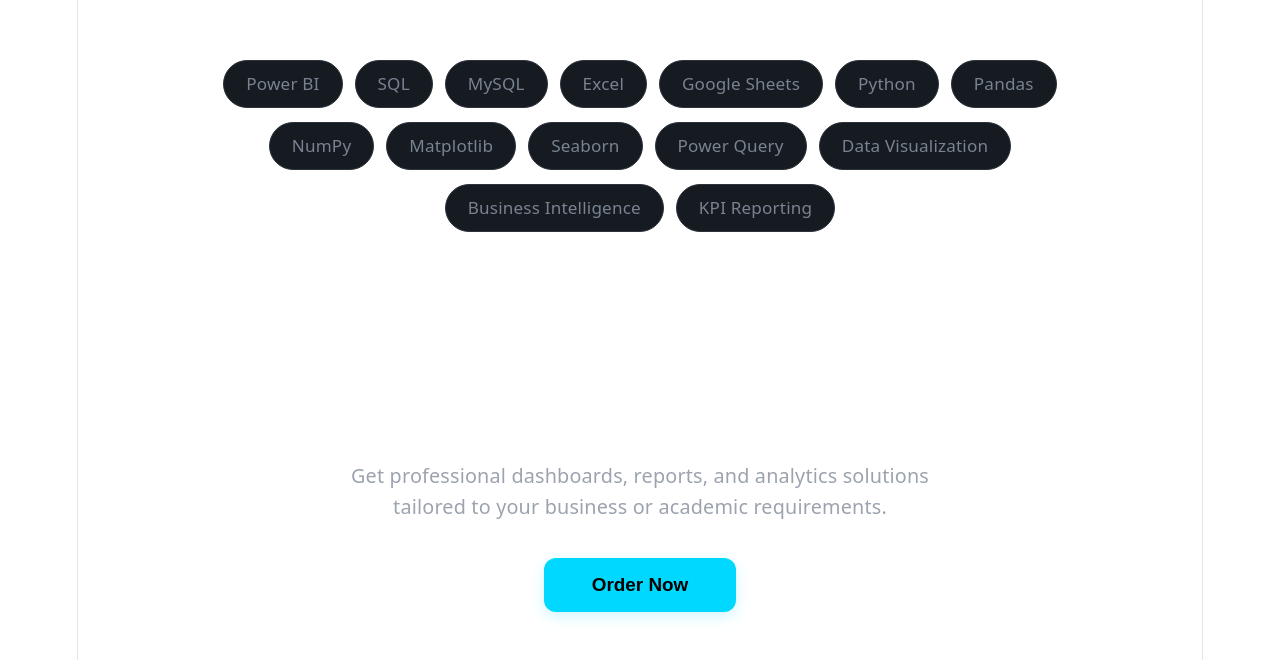
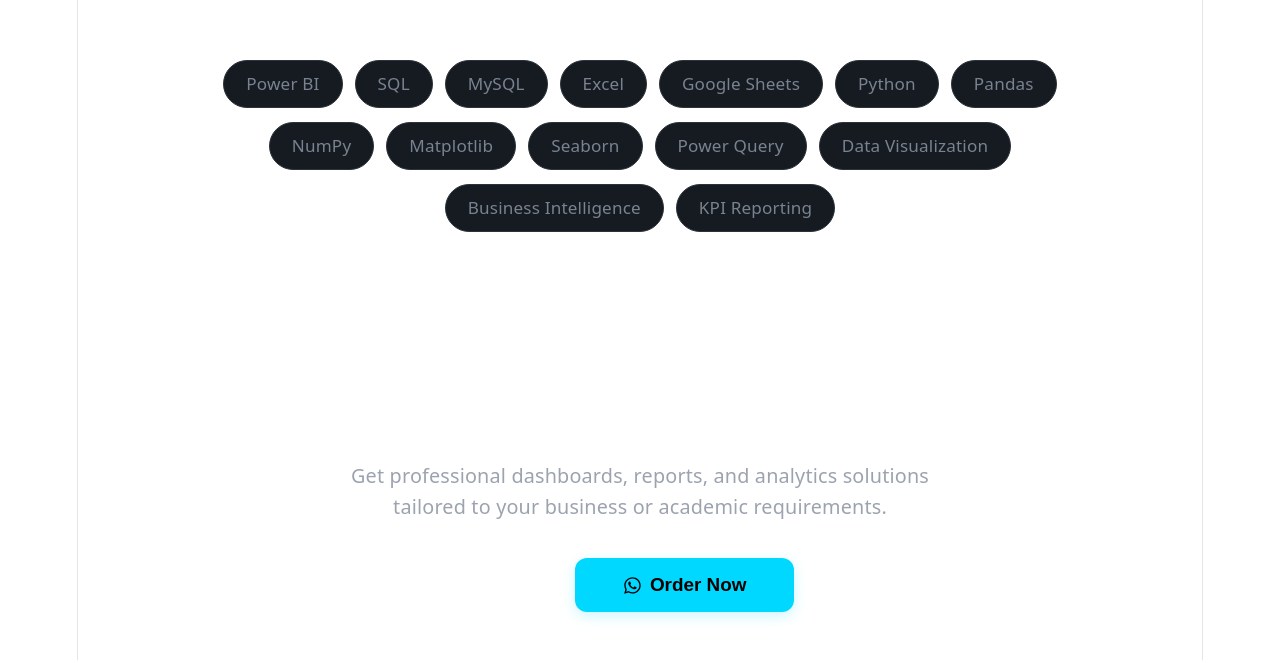
Before and after one commit to Harshita1375/Harshita-Tiwary, a React app: page /data-analytics in a window 1280 px wide. Shown: the part 2273-2933 px from the top of the page. Built offline with nearby package versions, Linux system fonts and the light colour scheme; the HTML template or start-up script is replaced by a standard one.

Commit message:
Fix: Final Update

```diff
--- a/src/components/CanvaDesign.tsx
+++ b/src/components/CanvaDesign.tsx
@@ -1,3 +1,4 @@
+import { FaWhatsapp } from "react-icons/fa6";
 import "./FrontendService.css";
 
 const FrontendService = () => {
@@ -183,7 +184,17 @@
           brand, social media, or academic projects.
         </p>
 
-        <button>Order Now</button>
+        <button
+          className="order-btn"
+          onClick={() =>
+            window.open(
+              "https://wa.me/919113770945?text=Hi%20Harshita,%20I'm%20interested%20in%20your%20services.",
+              "_blank"
+            )
+          }
+        >
+          <FaWhatsapp /> Order Now
+        </button>
       </div>
     </section>
   );
--- a/src/components/DataAnalytics.tsx
+++ b/src/components/DataAnalytics.tsx
@@ -1,5 +1,5 @@
 import "./FrontendService.css";
-
+import { FaWhatsapp } from "react-icons/fa";
 const FrontendService = () => {
   return (
     <section className="FullStack-service">
@@ -199,7 +199,17 @@
     to your business or academic requirements.
   </p>
 
-  <button>Order Now</button>
+  <button
+    className="order-btn"
+    onClick={() =>
+      window.open(
+        "https://wa.me/919113770945?text=Hi%20Harshita,%20I'm%20interested%20in%20your%20services.",
+        "_blank"
+      )
+    }
+  >
+    <FaWhatsapp /> Order Now
+  </button>
 </div>
 </section>
   );
--- a/src/components/FrontendService.css
+++ b/src/components/FrontendService.css
@@ -263,10 +263,9 @@
     padding: 8px 16px;
     font-size: 0.85rem;
   }
-
-  .cta-section {
-    margin: 70px auto 70px auto;
-  }
+.cta-section {
+  margin: 120px auto;
+}
 
   .cta-section h2 {
     font-size: 1.9rem;
@@ -278,3 +277,33 @@
     padding: 14px 30px;
   }
 }
+
+.order-btn {
+  display: flex;
+  align-items: center;
+  justify-content: center;
+  gap: 8px;
+
+  margin-top: 30px; /* adds space above button */
+
+  padding: 16px 40px;
+  background: #161b22;
+  color: #00d8ff;
+
+  border: 1px solid #00d8ff;
+  border-radius: 50px;
+
+  font-size: 1rem;
+  font-weight: 600;
+  cursor: pointer;
+
+  transition: all 0.3s ease;
+  margin-bottom: 2%;
+  margin-left: 40%;
+}
+
+.order-btn:hover {
+  background: rgba(0, 216, 255, 0.08);
+  transform: translateY(-3px);
+  box-shadow: 0 0 20px rgba(0, 216, 255, 0.25);
+}
--- a/src/components/FrontendService.tsx
+++ b/src/components/FrontendService.tsx
@@ -1,4 +1,5 @@
 import "./FrontendService.css";
+import { FaWhatsapp } from "react-icons/fa";
 
 const FrontendService = () => {
   return (
@@ -147,9 +148,18 @@
         </table>
       </div>
 
-      <div className="cta-section">
-        <button>Order Now</button>
-      </div>
+
+<button
+  className="order-btn"
+  onClick={() =>
+    window.open(
+      "https://wa.me/919113770945?text=Hi%20Harshita,%20I'm%20interested%20in%20your%20services.",
+      "_blank"
+    )
+  }
+>
+  <FaWhatsapp /> Order Now
+</button>
     </section>
   );
 };
--- a/src/components/FullStackService.tsx
+++ b/src/components/FullStackService.tsx
@@ -1,4 +1,5 @@
 import "./FrontendService.css";
+import { FaWhatsapp } from "react-icons/fa";
 
 const FrontendService = () => {
   return (
@@ -197,7 +198,17 @@
 </div>
 </div>
 <div className="cta-section">
-        <button>Order Now</button>
+        <button
+          className="order-btn"
+          onClick={() =>
+            window.open(
+              "https://wa.me/919113770945?text=Hi%20Harshita,%20I'm%20interested%20in%20your%20services.",
+              "_blank"
+            )
+          }
+        >
+          <FaWhatsapp /> Order Now
+        </button>
       </div>
     </section>
   );
--- a/src/components/SocialSidebar.css
+++ b/src/components/SocialSidebar.css
@@ -21,10 +21,3 @@
   color: #00d8ff;
   transform: translateY(-3px) scale(1.1);
 }
-
-/* mobile hide */
-@media (max-width: 768px) {
-  .social-sidebar {
-    display: none;
-  }
-}
--- a/src/components/SocialSidebar.tsx
+++ b/src/components/SocialSidebar.tsx
@@ -1,20 +1,41 @@
 import "./SocialSidebar.css";
-import { FaGithub, FaLinkedin } from "react-icons/fa";
+import { FaGithub, FaLinkedin, FaWhatsapp } from "react-icons/fa";
 import { SiFiverr } from "react-icons/si";
 
 const SocialSidebar = () => {
   return (
     <div className="social-sidebar">
-      <a href="https://github.com/Harshita1375" target="_blank" rel="noreferrer">
+      <a
+        href="https://github.com/Harshita1375"
+        target="_blank"
+        rel="noreferrer"
+      >
         <FaGithub />
       </a>
 
-      <a href="https://www.linkedin.com/in/harshita-tiwary-523739252/" target="_blank" rel="noreferrer">
+      <a
+        href="https://www.linkedin.com/in/harshita-tiwary-523739252/"
+        target="_blank"
+        rel="noreferrer"
+      >
         <FaLinkedin />
       </a>
 
-      <a href="https://www.fiverr.com/harshi_09_75" target="_blank" rel="noreferrer">
+      <a
+        href="https://www.fiverr.com/harshi_09_75"
+        target="_blank"
+        rel="noreferrer"
+      >
         <SiFiverr />
+      </a>
+
+      <a
+        href="https://wa.me/919113770945"
+        target="_blank"
+        rel="noreferrer"
+        aria-label="WhatsApp"
+      >
+        <FaWhatsapp />
       </a>
     </div>
   );
```
